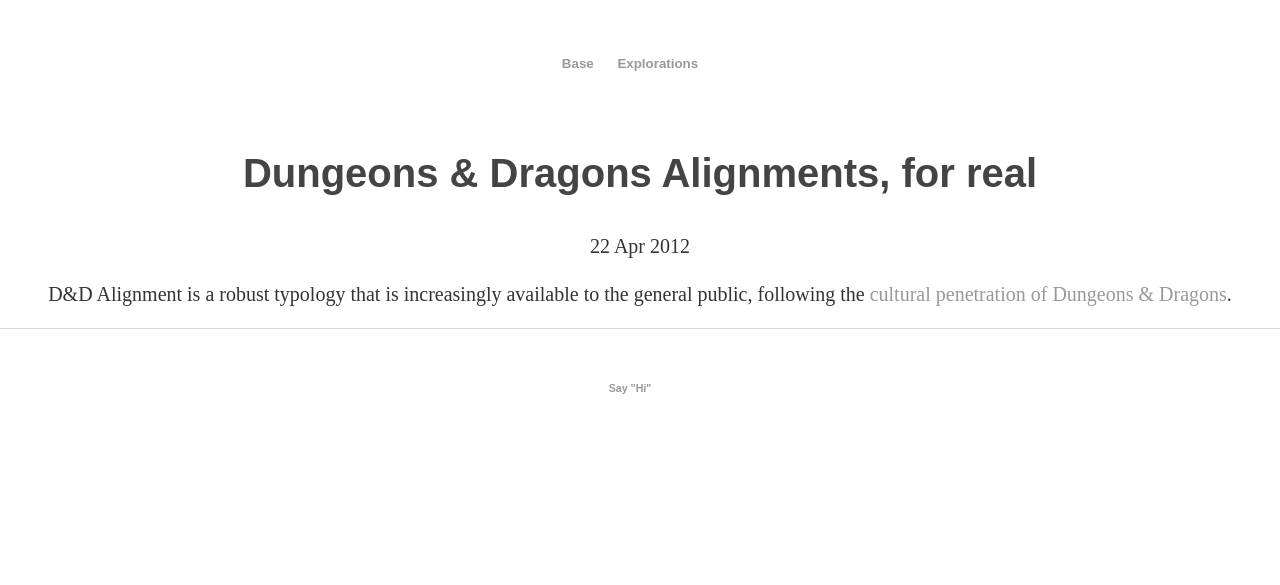
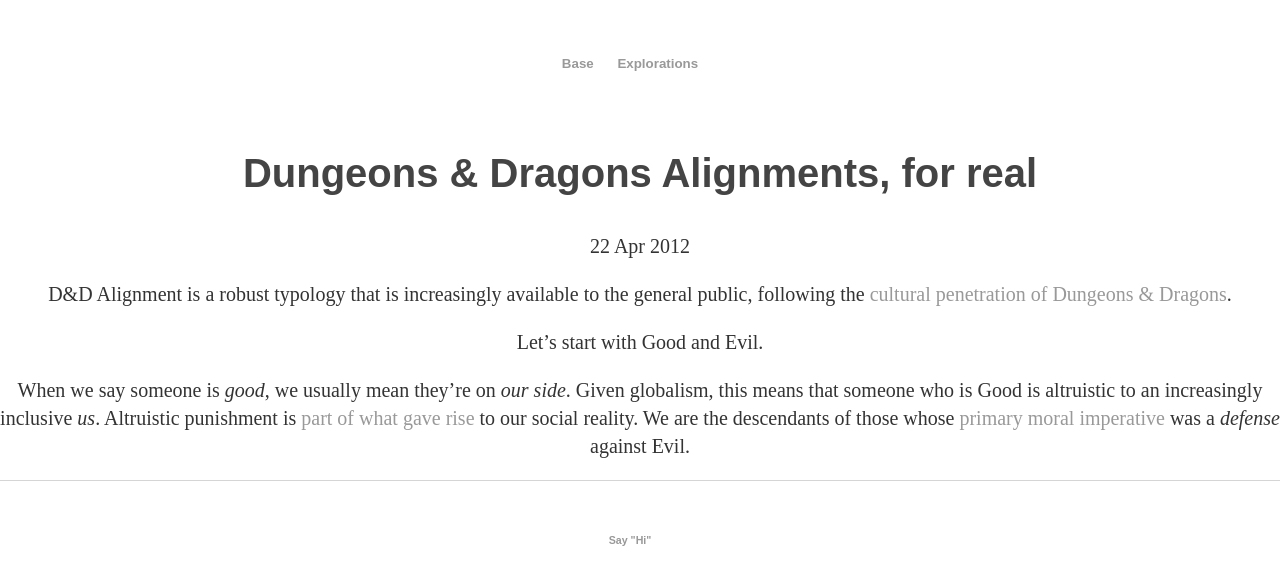
Before and after one commit to ray-dorai/ray-dorai.github.io, a Jekyll site: the page built from _posts/2012-04-22-dungeons-dragons-alignment.md, in a window 1280 px wide. Shown: the top 585 px of the page. Built offline with Jekyll 4.4.1, drawn with Linux system fonts in a browser that asks for light colours.

Commit message:
Update 2012-04-22-dungeons-dragons-alignment.md

```diff
--- a/_posts/2012-04-22-dungeons-dragons-alignment.md
+++ b/_posts/2012-04-22-dungeons-dragons-alignment.md
@@ -5,3 +5,7 @@
 ---
 
 D&D Alignment is a robust typology that is increasingly available to the general public, following the [cultural penetration of Dungeons & Dragons](https://trends.google.com/trends/explore?date=2008-10-27%202019-11-27&q=d%26d).
+
+Let's start with Good and Evil.
+
+When we say someone is _good_, we usually mean they're on _our side_. Given globalism, this means that someone who is Good is altruistic to an increasingly inclusive _us_. Altruistic punishment is [part of what gave rise](https://www.pnas.org/content/102/19/7047) to our social reality. We are the descendants of those whose [primary moral imperative](https://www.thebritishacademy.ac.uk/sites/default/files/110p197.pdf) was a _defense_ against Evil.
```
